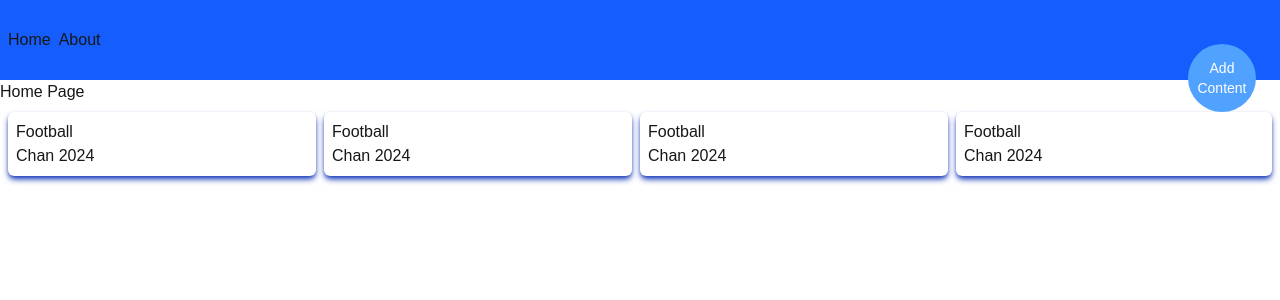
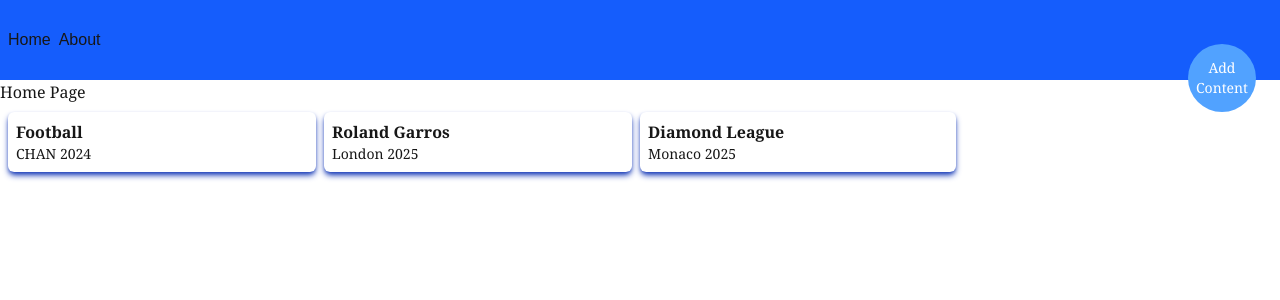
Before and after one commit to The-Boyo/alx-project-0x02-setup, a Next.js app in the folder alx-project-0x02/: page /home in a window 1280 px wide. Shown: the top 300 px of the page. Built offline with nearby package versions, Linux system fonts and the light colour scheme.

Commit message:
Implemented a PostModal component to add new posts to the home page

```diff
--- a/alx-project-0x02/components/common/Card.tsx
+++ b/alx-project-0x02/components/common/Card.tsx
@@ -5,8 +5,8 @@
 const Card: React.FC<CardProps> = (props) => {
 	return (
 		<div className="card">
-			<h2>{props.title}</h2>
-			<p>{props.content}</p>
+			<h2 className="font-bold">{props.title}</h2>
+			<p className="text-sm">{props.content}</p>
 		</div>
 	);
 };
--- a/alx-project-0x02/components/common/PostModal.tsx
+++ b/alx-project-0x02/components/common/PostModal.tsx
@@ -1,12 +1,29 @@
-import React from "react";
+import React, { useState } from "react";
 
 import { PostModalFunctions } from "@/interfaces";
 
 const PostModal: React.FC<PostModalFunctions> = ({ onSubmit, onClose }) => {
+	const [post, setPost] = useState({
+		title: "",
+		content: "",
+	});
+
+	const handleChange = (
+		e: React.ChangeEvent<HTMLInputElement | HTMLTextAreaElement>
+	) => {
+		const { name, value } = e.target;
+		setPost({ ...post, [name]: value });
+	};
+
 	return (
 		<div className="absolute top-0 z-1 flex justify-center items-center h-full w-full bg-[rgba(0,0,0,0.7)] font-serif">
 			<form
-				onSubmit={onSubmit}
+				onSubmit={(e: React.FormEvent) => {
+					e.preventDefault();
+					if (!post.content || !post.title) return;
+					onSubmit(post);
+					onClose();
+				}}
 				className="flex-col p-3 justify-center items-center bg-white h-70 w-[30%] min-w-15 rounded-sm"
 			>
 				<div>
@@ -15,6 +32,7 @@
 					<input
 						type="text"
 						name="title"
+						onChange={handleChange}
 						className="mb-2 border-2 border-black rounded-md"
 					/>
 				</div>
@@ -23,11 +41,15 @@
 					<br />
 					<textarea
 						name="content"
+						onChange={handleChange}
 						className="border-2 border-black mb-2 rounded-md h-[70%] w-[80%]"
 					></textarea>
 				</div>
 				<div className="flex justify-end space-x-2.5 ">
-					<button className="bg-blue-600 text-sm text-white w-20 rounded-sm">
+					<button
+						onClick={() => onClose()}
+						className="bg-blue-600 text-sm text-white w-20 rounded-sm"
+					>
 						Cancel
 					</button>
 					<button className="bg-blue-600 text-sm text-white w-20 rounded-sm">
--- a/alx-project-0x02/interfaces/index.ts
+++ b/alx-project-0x02/interfaces/index.ts
@@ -4,6 +4,6 @@
 }
 
 export interface PostModalFunctions {
-	onSubmit: () => CardProps;
+	onSubmit: (post: CardProps) => void;
 	onClose: () => void;
 }
--- a/alx-project-0x02/pages/home.tsx
+++ b/alx-project-0x02/pages/home.tsx
@@ -1,14 +1,22 @@
 import Card from "@/components/common/Card";
 import PostModal from "@/components/common/PostModal";
+import { CardProps } from "@/interfaces";
 import React, { useState } from "react";
 
 const Home = () => {
+	const [posts, setPosts] = useState([
+		{ title: "Football", content: "CHAN 2024" },
+		{ title: "Roland Garros", content: "London 2025" },
+		{ title: "Diamond League", content: "Monaco 2025" },
+	]);
 	const [openModal, setModalOpen] = useState(false);
 
-	console.log(openModal);
+	const handleSubmit = (post: CardProps) => {
+		setPosts([...posts, post]);
+	};
 
 	return (
-		<div>
+		<div className="font-serif">
 			<h1>Home Page</h1>
 			<button
 				onClick={() => setModalOpen(true)}
@@ -17,12 +25,22 @@
 				Add Content
 			</button>
 			<div className="p-2 w-full grid grid-cols-1 space-x-2 sm:grid-cols-2 md:grid-cols-4">
-				<Card title="Football" content="Chan 2024" />
-				<Card title="Football" content="Chan 2024" />
-				<Card title="Football" content="Chan 2024" />
-				<Card title="Football" content="Chan 2024" />
+				{posts.map((post, ind) => {
+					return (
+						<Card
+							title={post.title}
+							content={post.content}
+							key={`${post.title}-${ind}-${post.content.split(" ")[0]}`}
+						/>
+					);
+				})}
 			</div>
-			{openModal && <PostModal />}
+			{openModal && (
+				<PostModal
+					onSubmit={handleSubmit}
+					onClose={() => setModalOpen(false)}
+				/>
+			)}
 		</div>
 	);
 };
--- a/alx-project-0x02/styles/globals.css
+++ b/alx-project-0x02/styles/globals.css
@@ -19,9 +19,15 @@
 	}
 }
 
+@layer base {
+	button {
+		cursor: pointer;
+	}
+}
+
 @layer components {
 	.card {
-		@apply shadow-blue-800 shadow-md p-2 rounded-md;
+		@apply shadow-blue-800 shadow-md p-2 rounded-md mb-5;
 	}
 }
 
```
